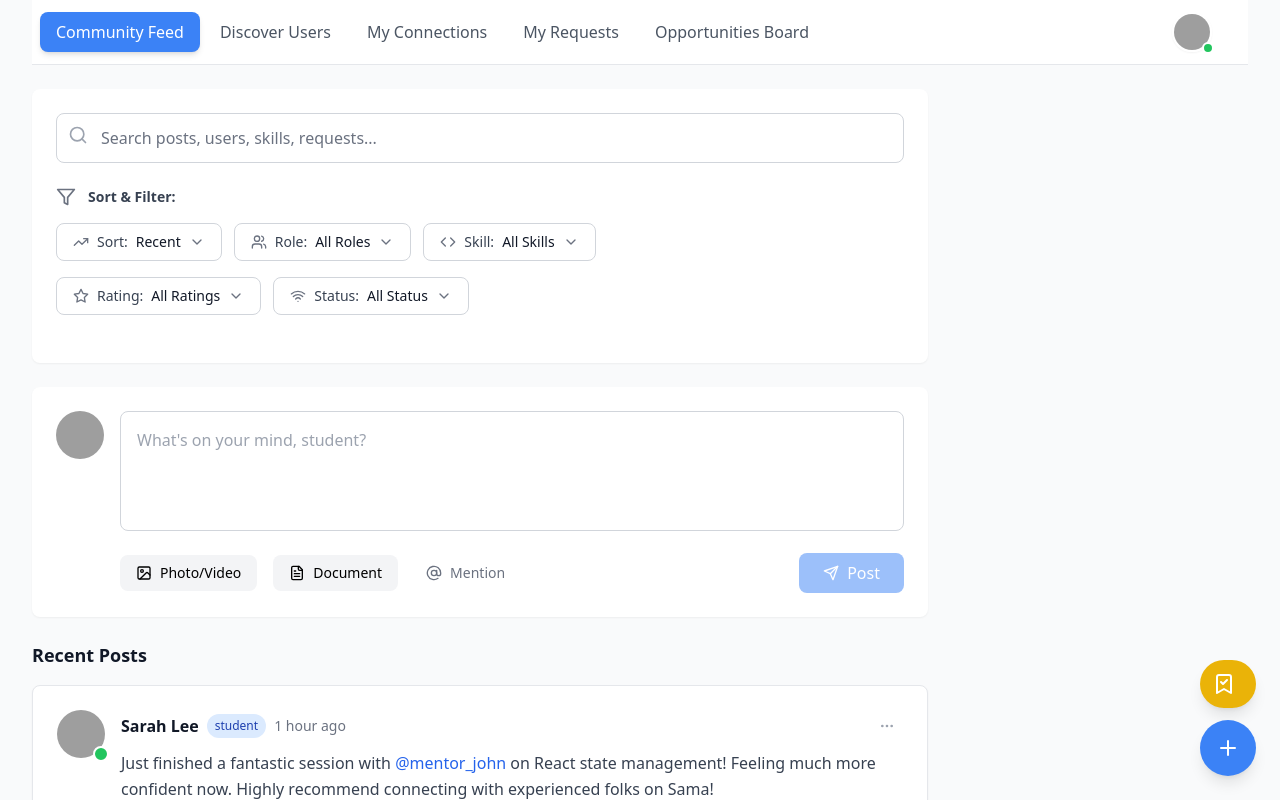
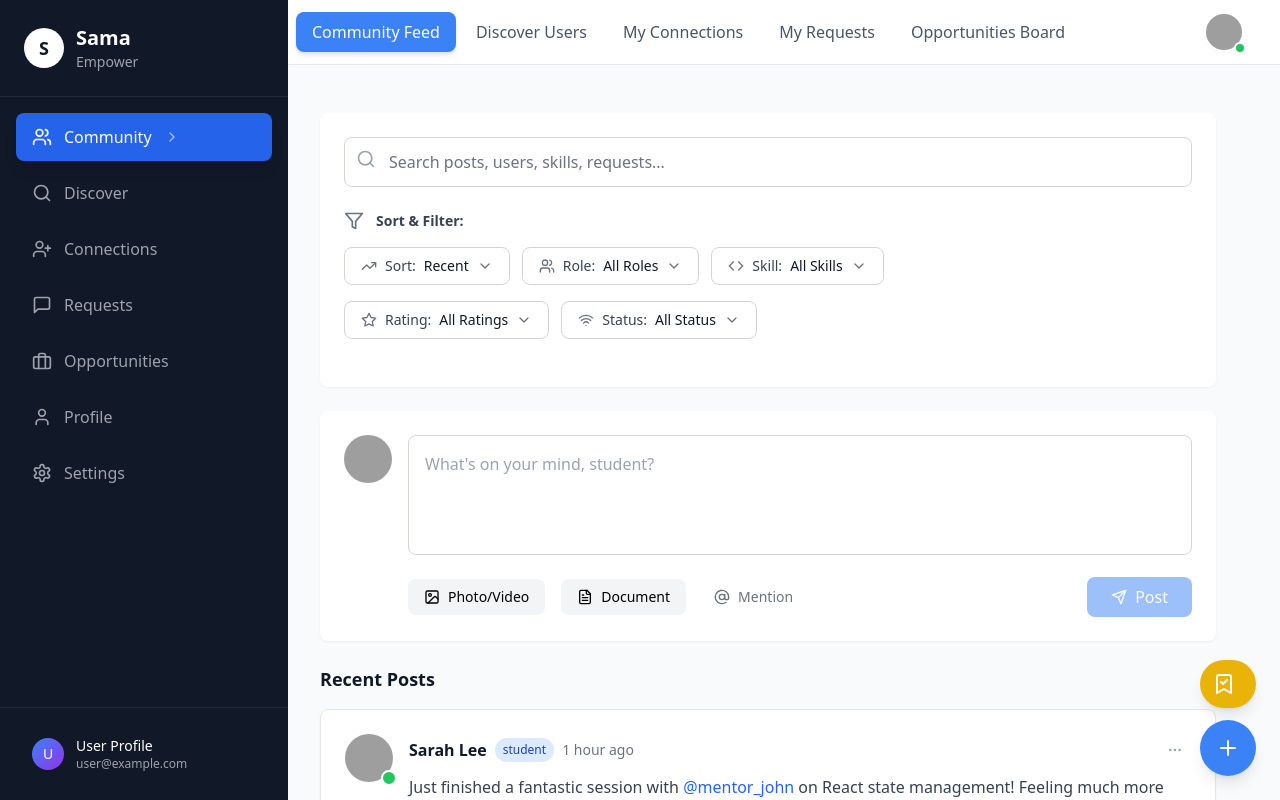
Before and after one commit to AnshulBuxy/Community_board, a React (Vite) app: page / in a window 1280 px wide. Shown: the top 800 px of the page. Built offline with nearby package versions, Linux system fonts and the light colour scheme; grey boxes are pictures that could not be loaded.

Commit message:
Update App.tsx

```diff
--- a/src/App.tsx
+++ b/src/App.tsx
@@ -1,4 +1,5 @@
 import React, { useState, useRef } from 'react';
+import Sidebar from './components/Sidebar';
 import NavigationHeader from './components/NavigationHeader';
 import SearchAndFilters from './components/SearchAndFilters';
 import PostCreator from './components/PostCreator';
@@ -136,10 +137,18 @@ const App: React.FC = () => {
   };
 
   return (
-    <div className="min-h-screen bg-gray-50">
-      <div className="max-w-7xl mx-auto px-4 sm:px-6 lg:px-8">
+    <div className="flex h-screen bg-gray-50">
+      {/* Sidebar */}
+      <Sidebar activeTab={activeTab} onTabChange={setActiveTab} />
+
+      {/* Main Content Area */}
+      <div className="flex-1 flex flex-col overflow-hidden">
+        {/* Navigation Header */}
         <NavigationHeader activeTab={activeTab} onTabChange={setActiveTab} />
 
+        {/* Scrollable Content */}
+        <div className="flex-1 overflow-auto">
+          <div className="max-w-7xl mx-auto px-4 sm:px-6 lg:px-8 py-6">
             <div className="flex gap-6">
               {/* Main Content */}
               <div className="flex-1 max-w-4xl">
@@ -157,6 +166,8 @@ const App: React.FC = () => {
               )}
             </div>
           </div>
+        </div>
+      </div>
 
       {/* Floating Action Button - only show on community tab */}
       {activeTab === 'community' && (
```
Lines whose indentation alone changed are shown as unchanged.
